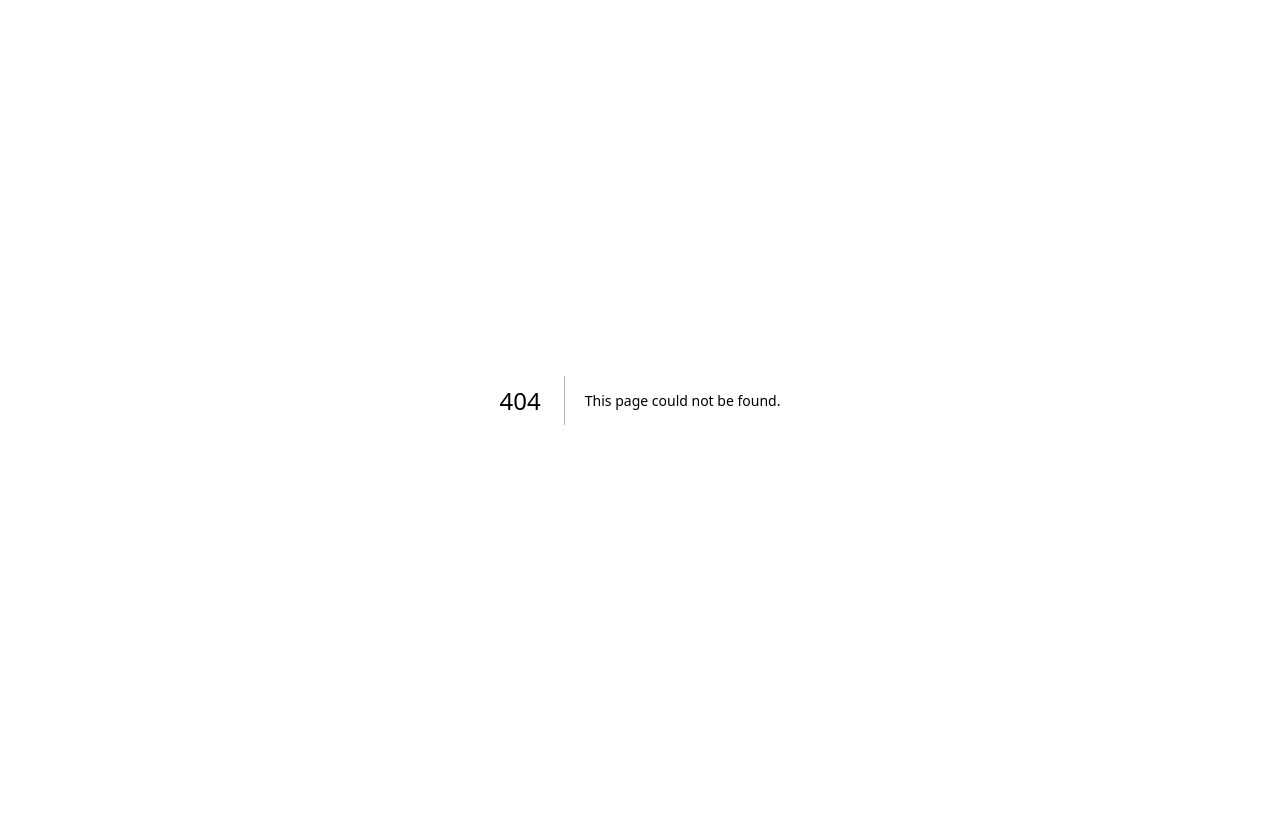
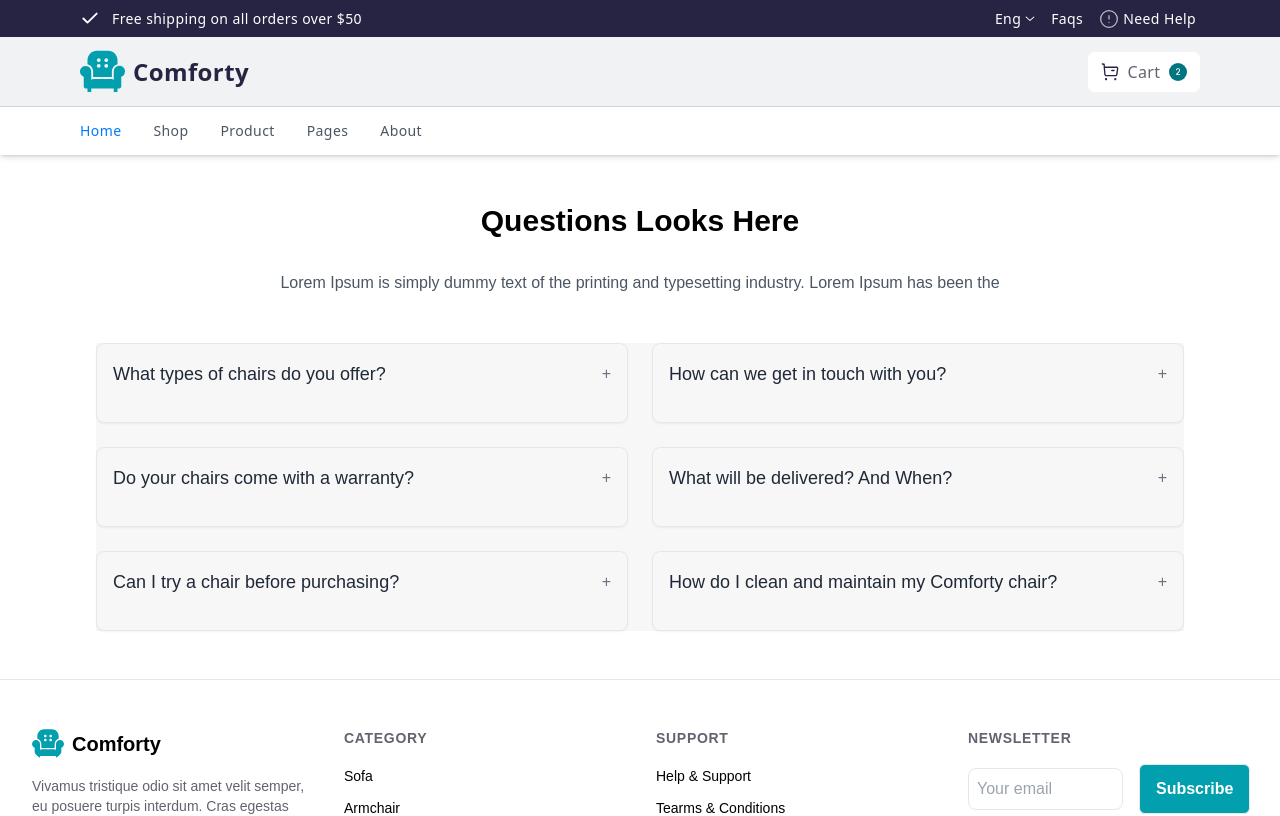
Before and after one commit to daeyansid/UIUX-Hackathon, a Next.js app: page /faq in a window 1280 px wide. Before the commit this address had no page. Shown: the top 816 px of the page. Built offline with nearby package versions, Linux system fonts and the light colour scheme.

Commit message:
faq done

```diff
--- a/app/components/TopBar.tsx
+++ b/app/components/TopBar.tsx
@@ -14,7 +14,7 @@ const TopBar = () => {
         { name: "Home", path: "/" },
         { name: "Shop", path: "/shop" },
         { name: "Product", path: "/product" },
-        { name: "Pages", path: "/pages" },
+        { name: "Pages", path: "/faq" },
         { name: "About", path: "/about" },
     ];
 
--- /dev/null
+++ b/app/components/faq.tsx
@@ -0,0 +1,52 @@
+"use client";
+import React, { useState } from "react";
+
+interface FAQItem {
+    question: string;
+    answer: string;
+}
+
+interface FAQProps {
+    items: FAQItem[];
+}
+
+const FAQ: React.FC<FAQProps> = ({ items }) => {
+    const [openIndex, setOpenIndex] = useState<number | null>(null);
+
+    const toggleFAQ = (index: number) => {
+        setOpenIndex(openIndex === index ? null : index);
+    };
+
+    return (
+        <div className="text-black max-w-7xl mx-auto px-4 sm:px-6 lg:px-8 py-12">
+            <h2 className="text-2xl sm:text-3xl font-bold text-center mb-8">Questions Looks Here</h2>
+            <p className="text-center text-gray-600 mb-12">
+                Lorem Ipsum is simply dummy text of the printing and typesetting industry. Lorem Ipsum has been the
+            </p>
+            <div className=" grid grid-cols-1 sm:grid-cols-2 gap-6 bg-bgGrayShade2">
+                {items.map((item, index) => (
+                    <div
+                        key={index}
+                        className="border border-gray-200 rounded-lg shadow-sm p-4 hover:shadow-md transition-shadow duration-300 relative"
+                        style={{ minHeight: '80px' }}
+                    >
+                        <div
+                            className="flex justify-between items-center cursor-pointer"
+                            onClick={() => toggleFAQ(index)}
+                        >
+                            <h3 className="text-lg font-medium text-gray-800">{item.question}</h3>
+                            <span className="text-gray-500">{openIndex === index ? "-" : "+"}</span>
+                        </div>
+                        {openIndex === index && (
+                            <div className="absolute top-full left-0 right-0 border border-gray-200 rounded-b-lg shadow-sm p-4 z-10 mt-[-1px] bg-bgGrayShade2">
+                                <p className="text-gray-600">{item.answer}</p>
+                            </div>
+                        )}
+                    </div>
+                ))}
+            </div>
+        </div>
+    );
+};
+
+export default FAQ;
--- /dev/null
+++ b/app/faq/page.tsx
@@ -0,0 +1,23 @@
+import React from 'react'
+import MainLayout from "../mainLayout";
+import FAQ from '../components/faq';
+
+export default function ProductPage() {
+
+    const faqItems = [
+        { question: "What types of chairs do you offer?", answer: "We offer a variety of chairs including ergonomic, executive, and gaming chairs." },
+        { question: "How can we get in touch with you?", answer: "You can contact us via email at support@example.com or call us at (123) 456-7890." },
+        { question: "Do your chairs come with a warranty?", answer: "Yes, all our chairs come with a 1-year warranty covering manufacturing defects." },
+        { question: "What will be delivered? And When?", answer: "Your order will include the selected chair and instructions. Delivery takes 5-7 business days." },
+        { question: "Can I try a chair before purchasing?", answer: "Yes, you can visit our showroom to try out our chairs before buying." },
+        { question: "How do I clean and maintain my Comforty chair?", answer: "To clean your chair, use a damp cloth and mild soap. Avoid harsh chemicals." }
+    ];
+
+    return (
+        <MainLayout>
+            <>
+                <FAQ items={faqItems} />
+            </>
+        </MainLayout>
+    );
+}
--- a/tailwind.config.ts
+++ b/tailwind.config.ts
@@ -17,6 +17,7 @@ export default {
         buttonGreen: "#029FAE",
         bgGreen: "#007580",
         bgGrayShade: "#F9F9F9",
+        bgGrayShade2: "#F7F7F7",
       },
     },
   },
```
